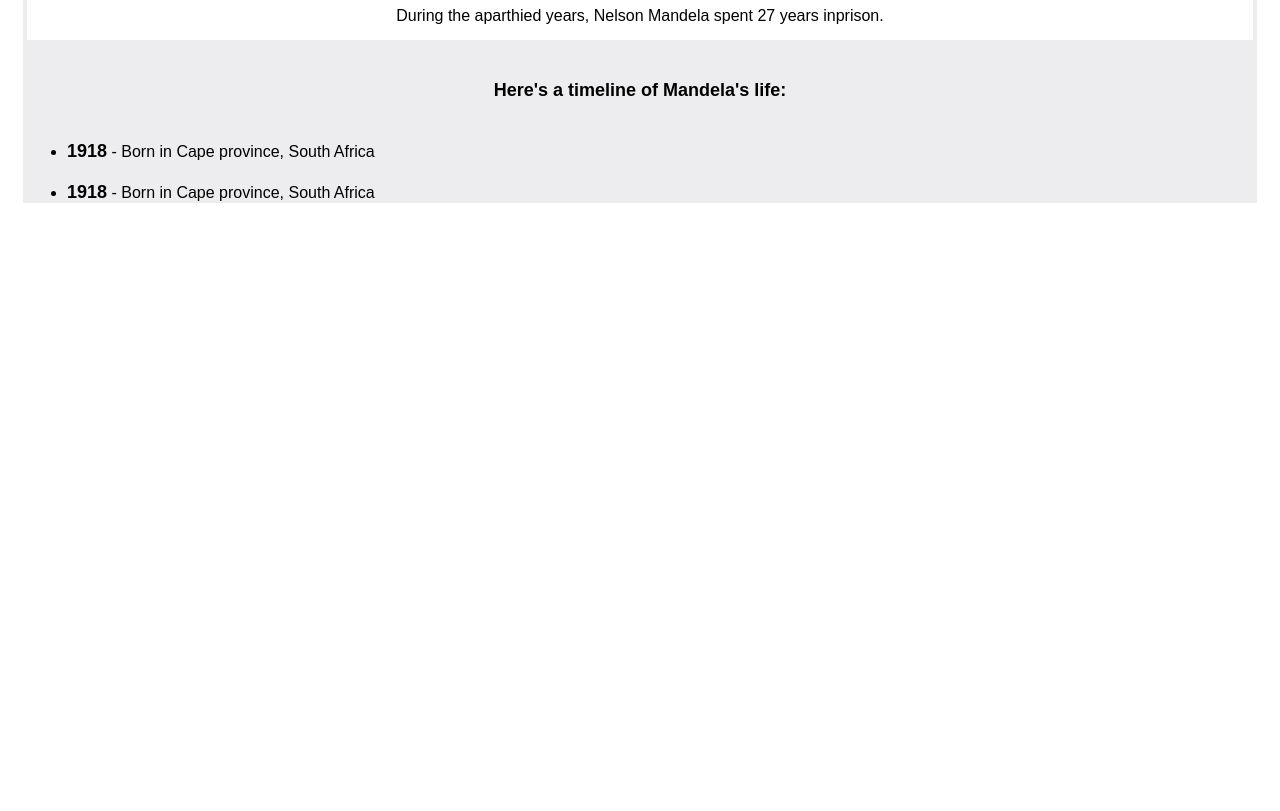
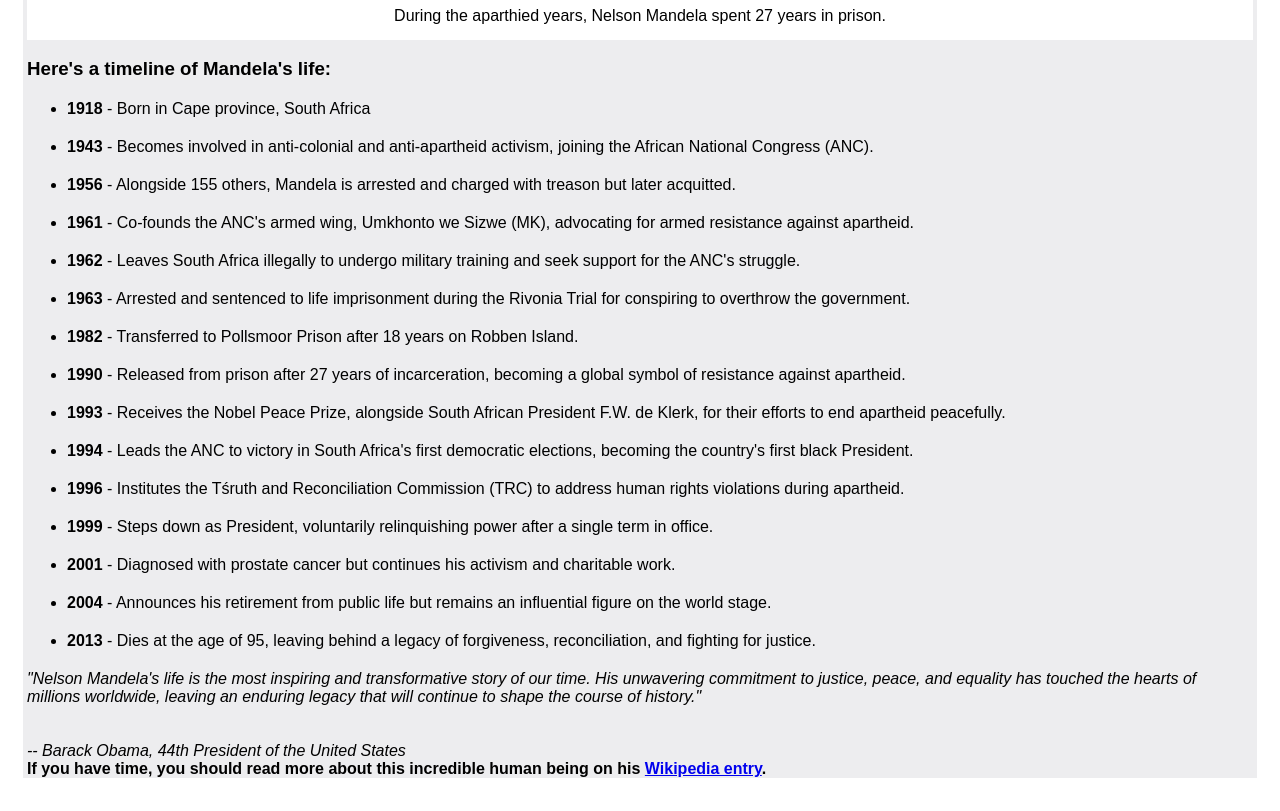
Before and after one commit to ayushkanyal/Madiba-tribute-page, a plain HTML site: page index.html in a window 1280 px wide. Shown: the part 497-1308 px from the top of the page. Before the commit the page ends 800 px from the top, so only its background shows below. Drawn offline with Linux system fonts and the light colour scheme; files that its build step writes are made by us from their sources.

Commit message:
Finished index.html
Completed the html content and classes setting.

```diff
--- a/index.html
+++ b/index.html
@@ -15,18 +15,41 @@
         <figure>
             <img src="https://images.immediate.co.uk/production/volatile/sites/7/2013/12/GettyImages-585857170-b7cecf8.jpg">
             <figcaption>
-                During the aparthied years, Nelson Mandela spent 27 years inprison.
+                During the aparthied years, Nelson Mandela spent 27 years in prison.
             </figcaption>
         </figure>
 
         <div id="tribute">
-          <p class="bold">Here's a timeline of Mandela's life:</p>
-          <ul id="tribute-info">
-            <li><span class="bold">1918</span> - Born in Cape province, South Africa</li>
-            <li><span class="bold">1918</span> - Born in Cape province, South Africa</li>
-        </ul>
+          <h3 class="margin-adjust">Here's a timeline of Mandela's life:</h3>
+          <div id="list-container">
+            <ul class="margin-adjust" id="tribute-info">
+                <li><strong>1918</strong> - Born in Cape province, South Africa</li>
+                <li><strong>1943</strong> - Becomes involved in anti-colonial and anti-apartheid activism, joining the African National Congress (ANC).</li>
+                <li><strong>1956</strong> - Alongside 155 others, Mandela is arrested and charged with treason but later acquitted.</li>
+                <li><strong>1961</strong> - Co-founds the ANC's armed wing, Umkhonto we Sizwe (MK), advocating for armed resistance against apartheid.</li>
+                <li><strong>1962</strong> - Leaves South Africa illegally to undergo military training and seek support for the ANC's struggle.</li>
+                <li><strong>1963</strong> - Arrested and sentenced to life imprisonment during the Rivonia Trial for conspiring to overthrow the government.</li>
+                <li><strong>1982</strong> - Transferred to Pollsmoor Prison after 18 years on Robben Island.</li>
+                <li><strong>1990</strong> - Released from prison after 27 years of incarceration, becoming a global symbol of resistance against apartheid.</li>
+                <li><strong>1993</strong> - Receives the Nobel Peace Prize, alongside South African President F.W. de Klerk, for their efforts to end apartheid peacefully.</li>
+                <li><strong>1994</strong> - Leads the ANC to victory in South Africa's first democratic elections, becoming the country's first black President.</li>
+                <li><strong>1996</strong> - Institutes the Tśruth and Reconciliation Commission (TRC) to address human rights violations during apartheid.</li>
+                <li><strong>1999</strong> - Steps down as President, voluntarily relinquishing power after a single term in office.</li>
+                <li><strong>2001</strong> - Diagnosed with prostate cancer but continues his activism and charitable work.</li>
+                <li><strong>2004</strong> - Announces his retirement from public life but remains an influential figure on the world stage.</li>
+                <li><strong>2013</strong> - Dies at the age of 95, leaving behind a legacy of forgiveness, reconciliation, and fighting for justice.</li>
+            </ul>
+          </div>
+        <div class="margin-adjust" id="end-quote">
+            <i>"Nelson Mandela's life is the most inspiring and transformative story of our time. His unwavering commitment to justice, peace, and equality has touched the hearts of millions worldwide, leaving an enduring legacy that will continue to shape the course of history."</i>
+            <br><br><br>
+            <i>-- Barack Obama, 44th President of the United States</i>
         </div>
 
+        <div class="margin-adjust" id="further-reading">
+            <strong>If you have time, you should read more about this incredible human being on his
+             <span><a href="https://en.wikipedia.org/wiki/Nelson_Mandela">Wikipedia entry</a></span>.</strong>
+        </div>
     </main>
 </body>
 </html>
```
